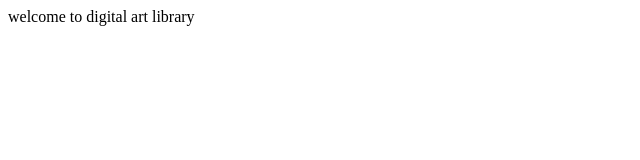
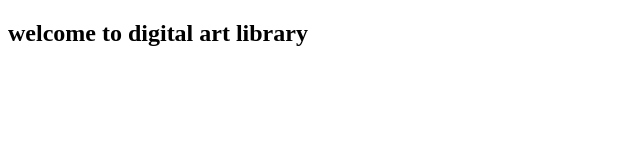
Before and after one commit to babsyyyy/Github, a plain HTML site: page index.html in a window 1280 px wide. Shown: the whole page, without its empty margins (0-640 px from the left). Drawn offline with Linux system fonts and the light colour scheme.

Commit message:
i added h2

```diff
--- a/index.html
+++ b/index.html
@@ -7,7 +7,7 @@
   <title>Document</title>
 </head>
 <body>
-  welcome to digital art library
+  <h2>welcome to digital art library</h2>
 
 </body>
 </html>
```
